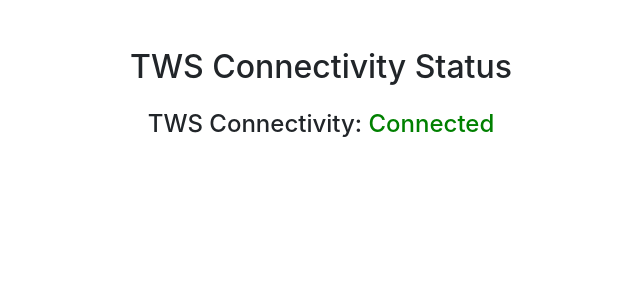
After one commit to vzlatsin/Helper, a Flask app: page /tws-status in a window 1280 px wide. The commit adds this page. Shown: the top 300 px of the page, without its empty margins (319-959 px from the left). Run offline with Flask 3, Linux system fonts and the light colour scheme; some libraries are stand-ins or nearby versions.

```diff
--- a/src/app.py
+++ b/src/app.py
@@ -191,6 +191,10 @@ def create_app(config):
         # This is a placeholder; adjust according to your needs
         return jsonify({"status": "success", "data": report_data})
 
+    @app.route('/tws-status')
+    def tws_status():
+        return render_template('status_page.html')
+
     @app.route('/connect-tws')
     def connect_tws():
         print("Testing mode", app.config.get("TESTING"))
--- a/templates/layout.html
+++ b/templates/layout.html
@@ -15,5 +15,7 @@
     <script src="https://code.jquery.com/jquery-3.5.1.slim.min.js"></script>
     <script src="https://cdn.jsdelivr.net/npm/@popperjs/core@2.5.3/dist/umd/popper.min.js"></script>
     <script src="https://stackpath.bootstrapcdn.com/bootstrap/4.5.2/js/bootstrap.min.js"></script>
+    <!-- Page-specific scripts -->
+    {% block scripts %}{% endblock %}
 </body>
 </html>
--- /dev/null
+++ b/templates/status_page.html
@@ -0,0 +1,58 @@
+<!-- File: status_page.html -->
+
+<!-- TWS Connectivity Status Page -->
+
+{% extends "layout.html" %}
+
+{% block content %}
+<div class="container mt-5">
+    <div class="row">
+        <div class="col-md-8 offset-md-2">
+            <h2 class="text-center mb-4">TWS Connectivity Status</h2>
+            <div class="text-center">
+                <h4>TWS Connectivity: <span id="tws-connectivity-status"></span></h4>
+            </div>
+        </div>
+    </div>
+</div>
+{% endblock %}
+
+{% block scripts %}
+<script>
+console.log('Script executed');
+document.addEventListener('DOMContentLoaded', function() {
+    console.log('DOMContentLoaded event fired');
+    // Function to update TWS connectivity status
+    function updateTWSStatus(status) {
+        var statusElement = document.getElementById('tws-connectivity-status');
+        statusElement.textContent = status;
+        // Set color based on status
+        if (status === 'Connected') {
+            statusElement.style.color = 'green';
+        } else if (status === 'Disconnected') {
+            statusElement.style.color = 'red';
+        } else {
+            statusElement.style.color = 'black'; // Default color
+        }
+        console.log('TWS status updated to:', status);
+    }
+
+    // Function to fetch TWS connectivity status
+    function fetchTWSStatus() {
+        console.log('Fetching TWS status...');
+        // Here you should make an AJAX request or WebSocket connection to fetch the status from your server
+        // For demonstration purposes, I'm setting a random status
+        var statuses = ['Connected', 'Disconnected'];
+        var randomStatus = statuses[Math.floor(Math.random() * statuses.length)];
+        console.log('TWS status:', randomStatus);
+        updateTWSStatus(randomStatus);
+    }
+
+    // Initial fetch when the page loads
+    fetchTWSStatus();
+
+    // Schedule periodic status checks every hour (3600000 milliseconds = 1 hour)
+    setInterval(fetchTWSStatus, 3600000);
+});
+</script>
+{% endblock %}
```
Also changed, not shown: PROJECT_UPDATES.md (added, +40 -0 lines), templates/socketio_client.html (+18 -16 lines), CHANGELOG.md (added).
